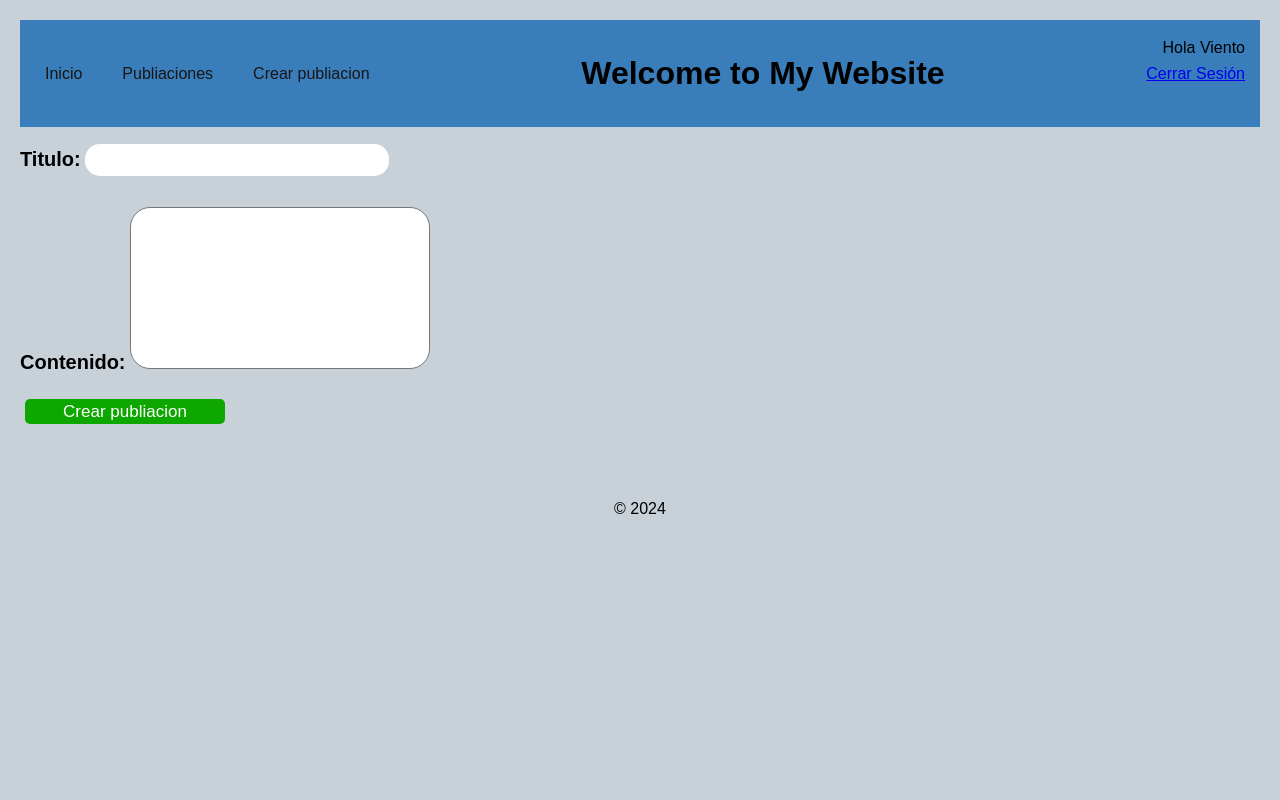
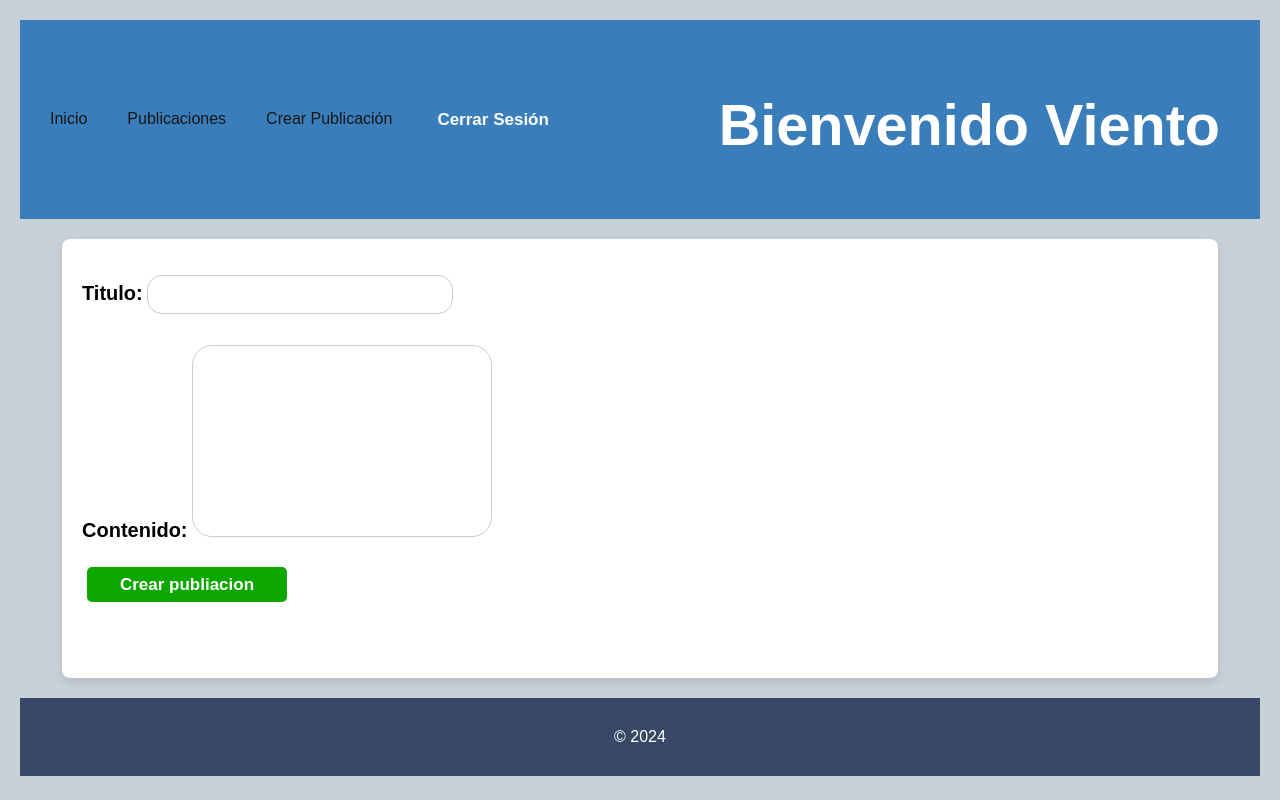
Before and after one commit to Gaston-Care/Autenticacion-y-Autorizacion, a Django app: page /publicaciones/crear in a window 1280 px wide. Run offline with Django 4.2, Linux system fonts and the light colour scheme; a user stored in the database is signed in.

Commit message:
mejora, simplificacion de estilos, botones/hover

```diff
--- a/app/static/publicaciones/styles.css
+++ b/app/static/publicaciones/styles.css
@@ -2,25 +2,29 @@ header {
     display: flex;
     justify-content: space-between;
     align-items: center;
-    padding: 5px;
+    padding: 10px;
     background-color: rgb(57, 126, 187);
-  }
+}
 
 .header-titulo {
-    flex: 1;
     text-align: center;
+    margin-top: 10px;
+    margin-right: 30px;
+    font-size: 1.8em;
+    color: #ffffff;
 }
 
 .user {
-    margin-left: auto;
+    position: absolute;
+    top: 10px;
+    right: 10px;
+    color: #ffffff;
     text-align: right;
-    padding: 10px;
 }
 
 nav ul {
     list-style: none;
     display: flex;
-    justify-content: flex-start;
     padding: 0;
     margin: 0;
 }
@@ -48,6 +52,40 @@ body {
     padding: 20px;
 }
 
+.content {
+    padding: 20px;
+    background-color: #ffffff;
+    border-radius: 8px;
+    box-shadow: 0px 4px 8px rgba(0, 0, 0, 0.1);
+    margin: 20px auto;
+    max-width: 90%;
+}
+
+footer {
+    text-align: center;
+    padding: 10px 0;
+    background-color: #394867;
+    color: #ffffff;
+    margin-top: 20px;
+}
+
+.boton {
+    color: #FFF;
+    font-weight: 600;
+    width: 200px;
+    height: 35px;
+    border-radius: 5px;
+    border: none;
+    text-align: center;
+    font-size: 17px;
+    cursor: pointer;
+    margin: 5px;
+}
+.boton:hover {
+    color: #000;
+    background-color: #ffffff;
+}
+
 .boton-eliminar {
     color: #FFF;
     font-weight: 600;
@@ -66,11 +104,11 @@ body {
     background-color: #e60000;
 }
 
-.boton {
+.boton-verde {
     color: #FFF;
-    font-weight: 600bold;
+    font-weight: 600;
     width: 200px;
-    height: 25px;
+    height: 35px;
     border-radius: 5px;
     border: none;
     text-align: center;
@@ -80,7 +118,7 @@ body {
     margin: 5px;
 }
 
-.boton:hover {
+.boton-verde:hover {
     background-color: #08d401;
 }
 
@@ -90,23 +128,15 @@ form label {
     font-weight: bold;
 }
 
-form input[type="text"]{
+form input[type="text"],
+form input[type="password"] {
     width: 300px;
-    height: 30px;
+    height: 35px;
     border-radius: 15px;
-    border: none;
+    border: 1px solid #ccc; /* Adds a subtle border */
     text-align: center;
     font-size: 15px;
     font-weight: bold;
-    margin-bottom: 15px;
-}
-
-form input[type="password"]{
-    width: 300px;
-    height: 30px;
-    border-radius: 15px;
-    border: none;
-    text-align: center;
     margin-bottom: 15px;
 }
 
@@ -116,4 +146,6 @@ form textarea {
     box-sizing: border-box;
     resize: none;
     border-radius: 20px;
+    border: 1px solid #ccc;
+    font-size: 15px;
 }
--- a/app/templates/base.html
+++ b/app/templates/base.html
@@ -4,43 +4,32 @@
         <meta charset="UTF-8">
         <meta name="viewport" content="width=device-width, initial-scale=1.0">
         <title>{% block title %}My Website{% endblock %}</title>
-        {%load static %}
+        {% load static %}
         <link rel="stylesheet" href="{% static 'publicaciones/styles.css' %}">
-
     </head>
 
     <body>
+        <!-- Header -->
         <header>
-
+            <!-- Navbar -->
+            <div class="navbar">
                 {% include "navbar.html" %}
-
-        <div class="header-titulo" style="text-align: center;">
-            <h1>Welcome to My Website</h1>
             </div>
 
-
-
-        <div class="user">
-            {% if user.is_authenticated %}
-                Hola {{ user.username|capfirst }}<br>
-                <a href="{% url 'logout' %}">Cerrar Sesión</a>
-            {% else %}
-                Hola anónimo/a
-                <a href="{% url 'login' %}">Iniciar Sesión</a><br>
-                <a href="{% url 'register' %}">¿No tienes una cuenta? Ingresa aquí</a>
-            {% endif %}
-            <br><br>
+            <!-- Header Title -->
+            <div class="header-titulo">
+                <h1>Bienvenido {{ user.username|capfirst }}</h1>
             </div>
-
         </header>
 
+        <!-- Main Content -->
         <div class="content">
             {% block content %} {% endblock %}
         </div>
 
-    <footer style="text-align: center;">
+        <!-- Footer -->
+        <footer>
             <p>&copy; 2024</p>
         </footer>
-
     </body>
 </html>
--- a/app/templates/crear_publicacion.html
+++ b/app/templates/crear_publicacion.html
@@ -10,7 +10,7 @@
     <form method="post" class="fondo-formulario">
         {% csrf_token %}
         {{ form.as_p }}
-        <input class="boton" type="submit" value="Crear publiacion">
+        <input class="boton-verde" type="submit" value="Crear publiacion">
     </form>
     <br><br>
 {% endblock %}
--- a/app/templates/detalle_publicacion.html
+++ b/app/templates/detalle_publicacion.html
@@ -20,7 +20,7 @@
     </form>
     <br>
     <form method="get" action="{% url 'editar_publicacion' object.pk %}">
-        <button class="boton" type="submit">Editar publicación</button>
+        <button class="boton-verde" type="submit">Editar publicación</button>
     </form>
 {% endif %}
 
--- a/app/templates/editar_publicacion.html
+++ b/app/templates/editar_publicacion.html
@@ -11,7 +11,7 @@
         <form action="" method="post">
             {% csrf_token %}
             {{ form.as_p }}
-            <input class="boton" type="submit" value="Editar publiacion">
+            <input class="boton-verde" type="submit" value="Editar publiacion">
         </form>
     <br><br>
 {% endblock %}
--- a/app/templates/home.html
+++ b/app/templates/home.html
@@ -3,8 +3,11 @@
 {% block title %}Inicio - My Website{% endblock %}
 
 {% block header %}
-    <h1 style="margin-top: 50px; margin-bottom: 50px;">Bienvenido al home!</h1>
+    <div class="header-container">
+        <h1>Bienvenido al Home!</h1>
+    </div>
 {% endblock %}
+
 
 {% block content %}
 
--- a/app/templates/navbar.html
+++ b/app/templates/navbar.html
@@ -1,7 +1,14 @@
 <nav>
     <ul>
         <li><a href="{% url 'home' %}">Inicio</a></li>
-        <li><a href="{% url 'publicaciones' %}"> Publiaciones</a></li>
-        <li><a href="{% url 'publicaciones_crear' %}">Crear publiacion</a> </li>
+        <li><a href="{% url 'publicaciones' %}">Publicaciones</a></li>
+
+        {% if user.is_authenticated %}
+            <li><a href="{% url 'publicaciones_crear' %}">Crear Publicación</a></li>
+            <li><a href="{% url 'logout' %}" class="boton">Cerrar Sesión</a></li>
+        {% else %}
+            <li><a href="{% url 'login' %}" class="boton">Iniciar Sesión</a></li>
+            <li><a href="{% url 'register' %}" class="boton">Registrarse</a></li>
+        {% endif %}
     </ul>
 </nav>
--- a/app/templates/publicaciones.html
+++ b/app/templates/publicaciones.html
@@ -14,7 +14,7 @@
                 <li style="font-weight: bold; color: rgb(49, 49, 49);"> {{ publicacion.fecha_publicacion }}</li>
                 <form method="get" action="{% url 'detalle_publicacion' publicacion.pk %}">
                     {% csrf_token %}
-                    <button class="boton" type="submit">Ver Detalles</button>
+                    <button class="boton-verde" type="submit">Ver Detalles</button>
                 </form>
             </ul>
         {% endfor %}
```
Also changed, not shown: db.sqlite3. Lines whose indentation alone changed are shown as unchanged.
